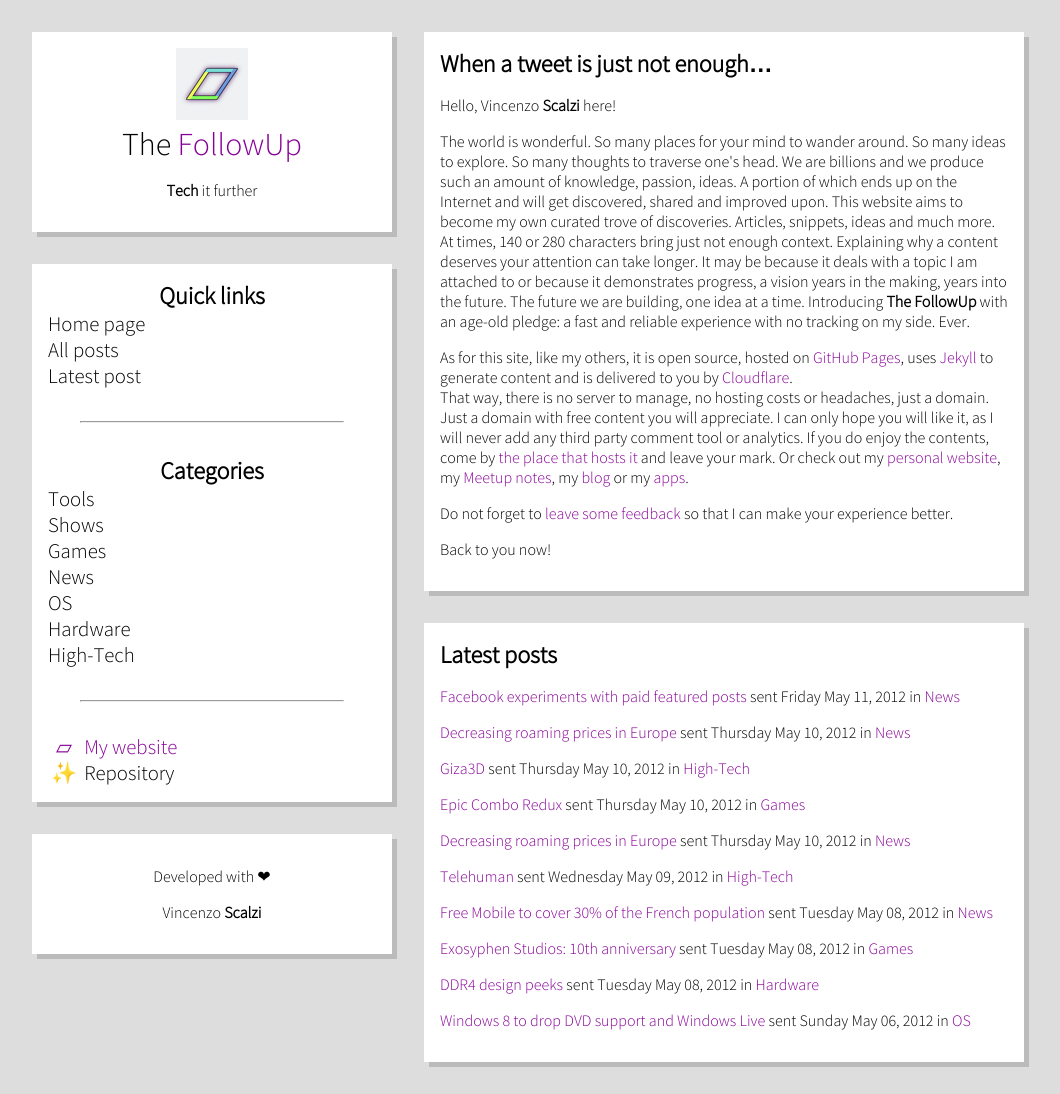
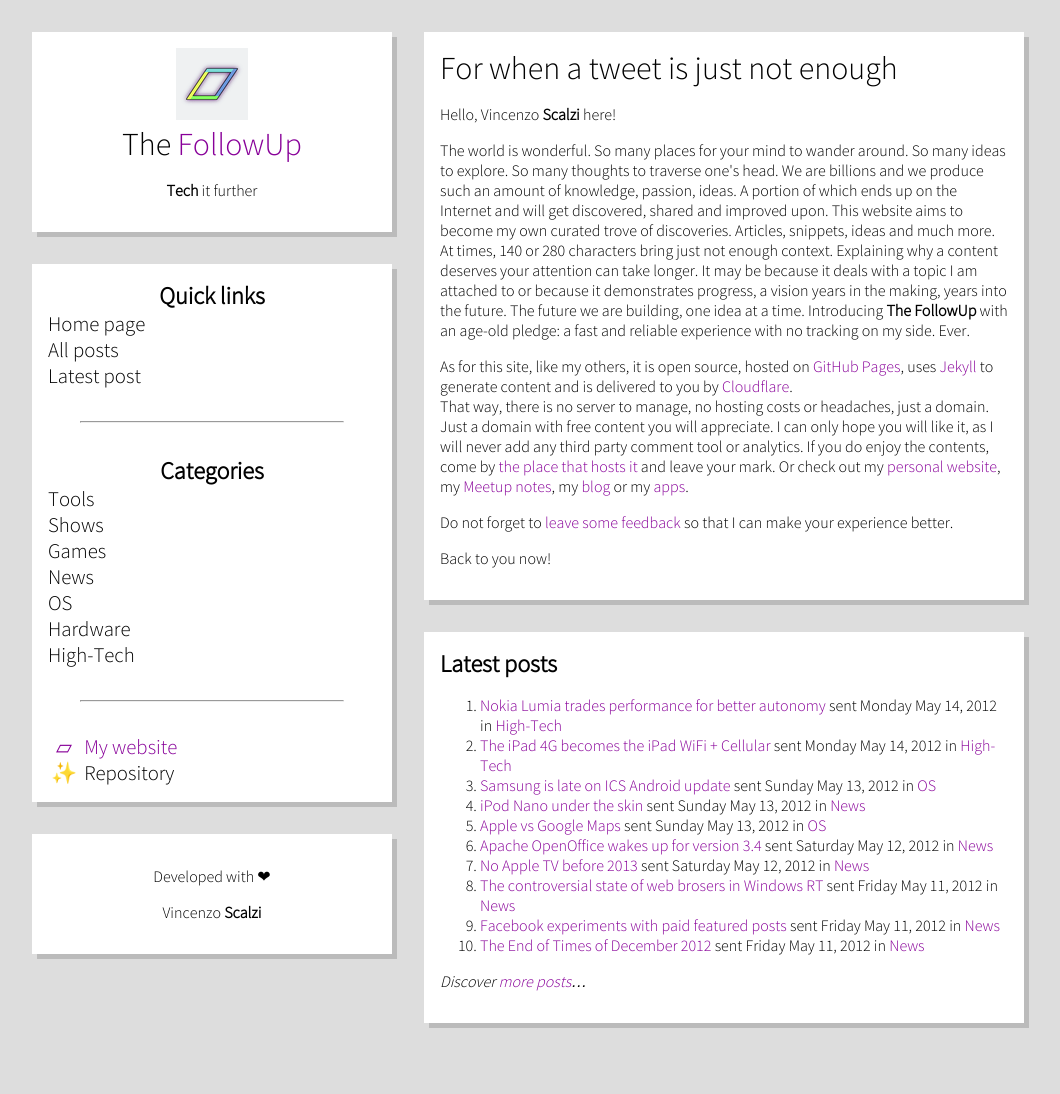
Before and after one commit to vcz-fr/TheFollowUp, a Jekyll site: the page built from index.html, in a window 1280 px wide. Shown: the whole page, without its empty margins (112-1172 px from the left). Built offline with Jekyll 4.4.1, drawn with Linux system fonts in a browser that asks for light colours; the list of posts is cut into pages by our own code; after the commit the page ends 1055 px from its top, so only the background shows below that.

Commit message:
More posts

```diff
--- /dev/null
+++ b/_posts/2012/05/2012-05-11-end-of-the-world-2012.md
@@ -0,0 +1,15 @@
+---
+layout: post
+
+title: "The End of Times of December 2012"
+categories: ["News"]
+
+date: "2012-05-11"
+
+link:
+    url: "https://mcetv.fr/news-express/1105-calendrier-maya-la-fin-du-monde-naura-pas-lieu-en-2012"
+    dead: true
+    follow: false
+
+tweet: "No, again, the End of the world is not for the 21st of December, 2012."
+---
--- /dev/null
+++ b/_posts/2012/05/2012-05-11-windows-rt-google-mozilla.md
@@ -0,0 +1,15 @@
+---
+layout: post
+
+title: "The controversial state of web brosers in Windows RT"
+categories: ["News"]
+
+date: "2012-05-11"
+
+link:
+    url: "https://www.cnetfrance.fr/news/navigateurs-et-windows-rt-google-soutient-la-demarche-de-mozilla-39771638.htm"
+    dead: false
+    follow: false
+
+tweet: "The support is expected: Google is as affected by this decision as Mozilla!"
+---
--- /dev/null
+++ b/_posts/2012/05/2012-05-12-apple-tv.md
@@ -0,0 +1,15 @@
+---
+layout: post
+
+title: "No Apple TV before 2013"
+categories: ["News"]
+
+date: "2012-05-12"
+
+link:
+    url: "https://www.numerama.com/magazine/22589-itv-le-televiseur-d-apple-probablement-reporte-a-2013.html"
+    dead: false
+    follow: false
+
+tweet: "No Apple TV is to be expected before 2013, too bad!"
+---
--- /dev/null
+++ b/_posts/2012/05/2012-05-12-openoffice.md
@@ -0,0 +1,15 @@
+---
+layout: post
+
+title: "Apache OpenOffice wakes up for version 3.4"
+categories: ["News"]
+
+date: "2012-05-12"
+
+link:
+    url: "https://www.itespresso.fr/openoffice-sort-de-sa-lethargie-en-version-3-4-53153.html"
+    dead: false
+    follow: false
+
+tweet: "It has been a while since we did not hear about it! Thanks to the dev community!"
+---
--- /dev/null
+++ b/_posts/2012/05/2012-05-13-ipod-nano-under-skin.md
@@ -0,0 +1,15 @@
+---
+layout: post
+
+title: "iPod Nano under the skin"
+categories: ["News"]
+
+date: "2012-05-13"
+
+link:
+    url: "https://mcetv.fr/news-express/1305-un-ipod-nano-fiche-dans-la-peau"
+    dead: true
+    follow: false
+
+tweet: "\"My iPod Nano? It's under my skin\". The practical side: you cannot lose it!"
+---
--- /dev/null
+++ b/_posts/2012/05/2012-05-13-samsung-late-os-updates.md
@@ -0,0 +1,15 @@
+---
+layout: post
+
+title: "Samsung is late on ICS Android update"
+categories: ["OS"]
+
+date: "2012-05-13"
+
+link:
+    url: "https://www.maxisciences.com/samsung-galaxy-note/samsung-galaxy-note-la-mise-a-jour-vers-android-4-0-arrive-peu-a-peu_art24313.html"
+    dead: false
+    follow: false
+
+tweet: "Samsung is falling behind on OS updates, whether it is Bada2.0 or Android 4 ICS..."
+---
--- /dev/null
+++ b/_posts/2012/05/2012-05-14-ipad4g-wifi-cellular.md
@@ -0,0 +1,15 @@
+---
+layout: post
+
+title: "The iPad 4G becomes the iPad WiFi + Cellular"
+categories: ["High-Tech"]
+
+date: "2012-05-14"
+
+link:
+    url: "https://www.zdnet.fr/actualites/ipad-wifi-cellular-recul-d-apple-sur-l-appellation-4g-dans-plusieurs-pays-39771710.htm"
+    dead: false
+    follow: false
+
+tweet: "In certain countries, the iPad 4G will be sold as the iPad WiFi + Cellular."
+---
--- /dev/null
+++ b/_posts/2012/05/2012-05-14-nokia-lumia-autonomy-vs-performance.md
@@ -0,0 +1,15 @@
+---
+layout: post
+
+title: "Nokia Lumia trades performance for better autonomy"
+categories: ["High-Tech"]
+
+date: "2012-05-14"
+
+link:
+    url: "https://www.silicon.fr/lumia-windows-phone-nokia-multicoeur-74553.html"
+    dead: false
+    follow: false
+
+tweet: "Less performance for more autonomy? That is an odd trade-off for the next Nokia Lumia."
+---
--- a/index.html
+++ b/index.html
@@ -3,7 +3,7 @@
 ---
 
 <div class="card">
-    <h2>When a tweet is just not enough…</h2>
+    <h1>For when a tweet is just not enough</h1>
     <p>
         Hello, Vincenzo <b>Scalzi</b> here!
     </p>
@@ -49,11 +49,17 @@
 {% assign latest = site.posts | slice: 0, 10 %}
 <div class="card preview">
     <h2>Latest posts</h2>
+    <ol>
     {% for post in latest %}
-    <p>
+    <li>
         <a href="{{ post.url }}">{{ post.title }}</a>
         sent {{ post.date | date: "%A %B %d, %Y" }}
         in <a href="/categories/{{ post.categories.first | slugify }}">{{ post.categories.first }}</a>
+    </li>
+    {% endfor %}
+    </ol>
+
+    <p>
+        <i>Discover <a href="/all">more posts</a>&hellip;</i>
     </p>
-    {% endfor %}
 </div>
```
Also changed, not shown: _posts/2012/05/2012-05-13-apple-vs-google.md (added, +15 -0 lines).
